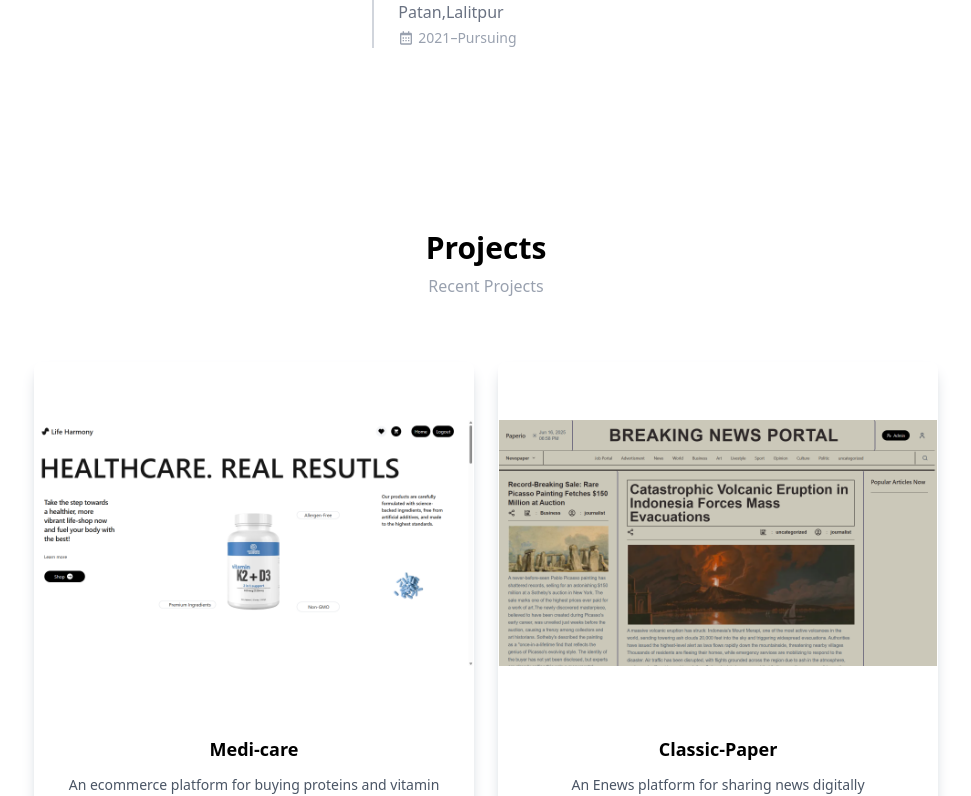
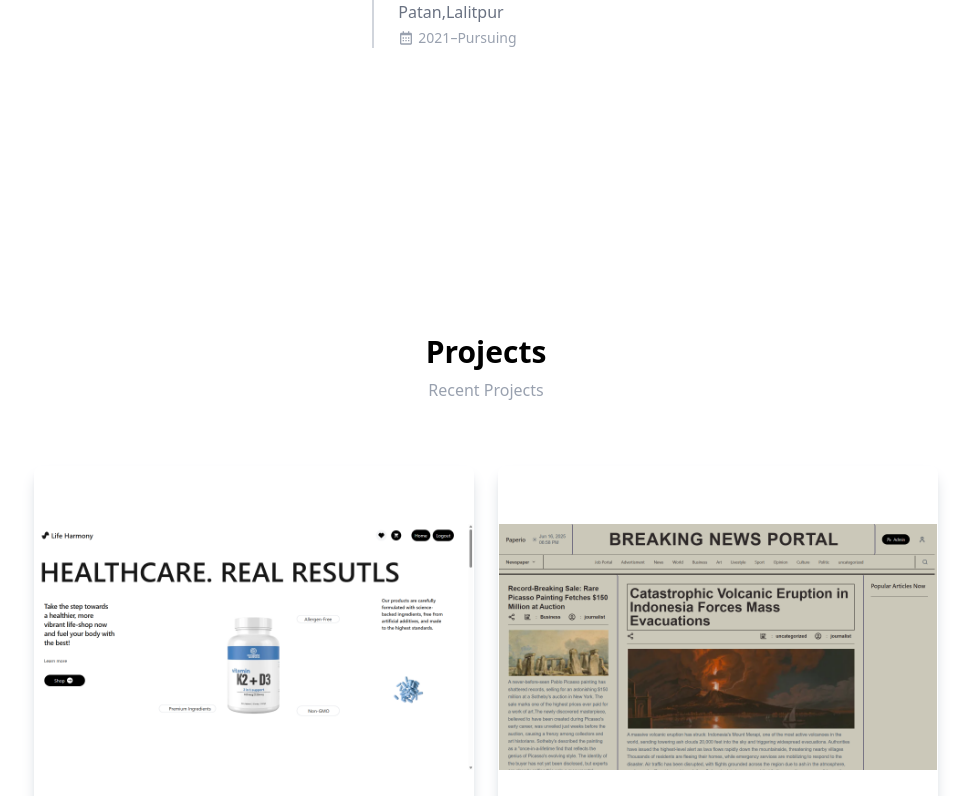
Before and after one commit to ashim086/my-portfolio, a Next.js app: page / in a window 1280 px wide. Shown: the part 2684-3480 px from the top of the page, without its empty margins (154-1125 px from the left). Built offline with nearby package versions, Linux system fonts and the light colour scheme.

Commit message:
mobile responsive

```diff
--- a/src/app/components/home/projects.tsx
+++ b/src/app/components/home/projects.tsx
@@ -17,7 +17,7 @@ function Project() {
 
     return (
 
-        <main >
+        <main className='md:pt-26'>
 
             <Title title='Projects' subtitle='Recent Projects' />
             <div className='grid md:grid-cols-1 lg:grid-cols-2 space-x-9 space-y-9 mx-3 w-full'>
```
